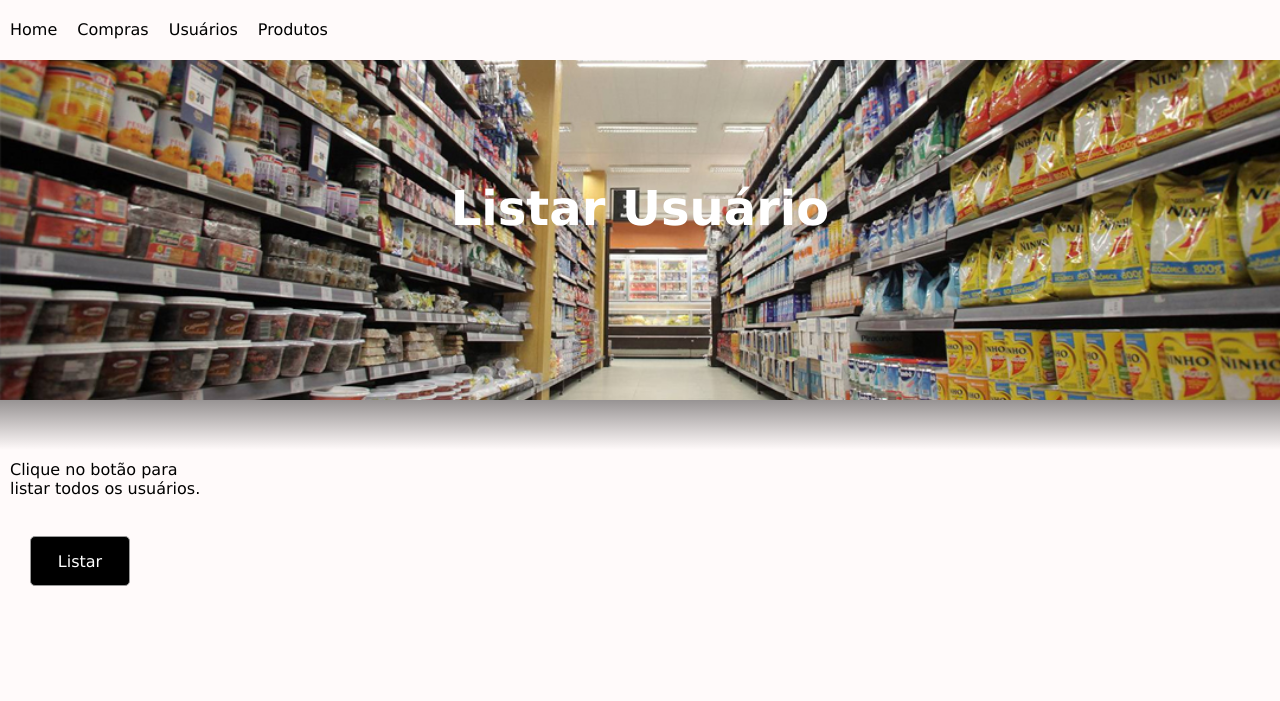
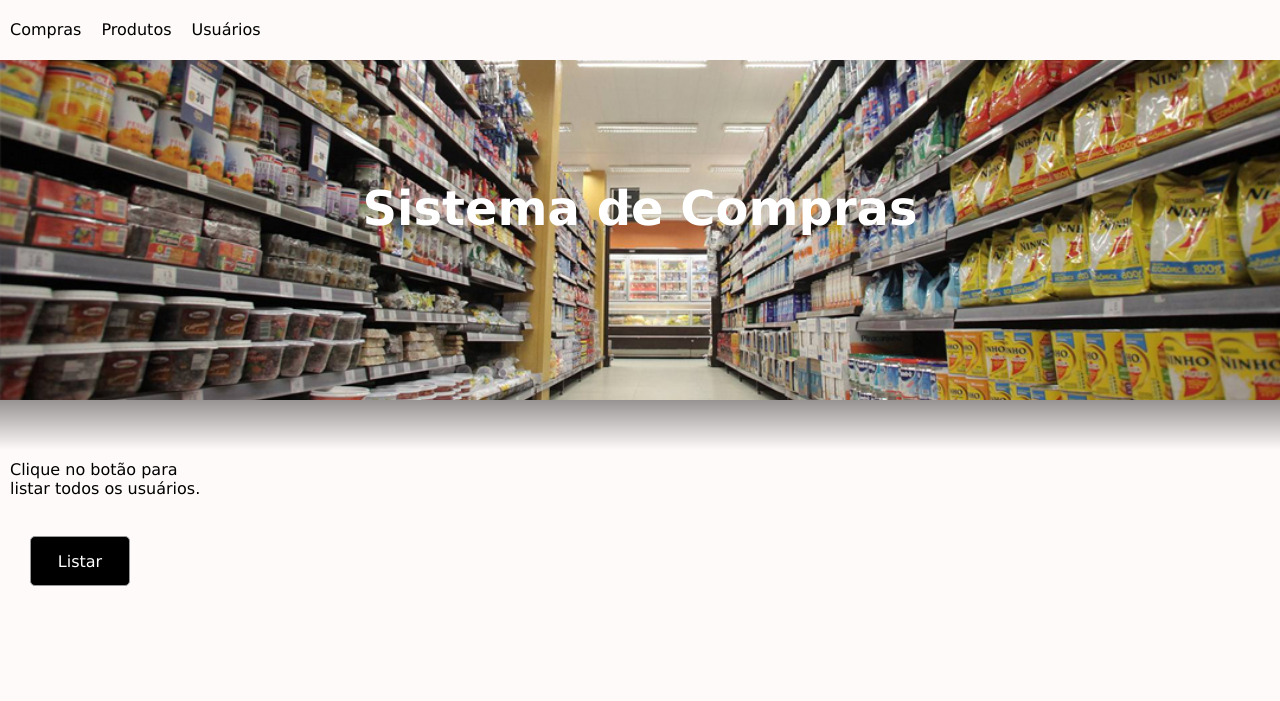
Before and after one commit to FranVen02/projeto-final-modelagem, a plain HTML site: page front/usuarios/usuarioListar.html in a window 1280 px wide. Shown: the top 701 px of the page. Drawn offline with Linux system fonts and the light colour scheme.

Commit message:
navigation fixed

```diff
--- a/front/usuarios/usuarioListar.html
+++ b/front/usuarios/usuarioListar.html
@@ -13,14 +13,13 @@
 
         <nav>
 
-            <a href="../index.html">Home</a>
-            <a href="../compra/compraIndex.html">Compras</a>
-            <a href="../usuarios/usuarioIndex.html">Usuários</a>
-            <a href="../produtos/produtoIndex.html">Produtos</a>
+            <a href="../compraIndex.html">Compras</a>
+            <a href="../produtoIndex.html">Produtos</a>
+            <a href="../usuarioIndex.html">Usuários</a>
 
         </nav>
 
-        <h1>Listar Usuário</h1>
+        <h1>Sistema de Compras</h1>
 
     </header>
     <div id="fade"></div>
```
Also changed, not shown: front/compra/compraApagar.html (+3 -4 lines), front/compra/compraAtualizar.html (+3 -4 lines), front/compra/compraCadastrar.html (+3 -4 lines), front/compra/compraListar.html (+3 -4 lines), front/compraIndex.html (renamed from front/compra/compraIndex.html, +3 -3 lines), front/produtos/produtoApagar.html (+3 -4 lines), front/produtos/produtoAtualizar.html (+3 -4 lines), front/produtos/produtoCadastrar.html (+3 -4 lines), front/produtos/produtoConsultar.html (+3 -4 lines), front/produtos/produtoListar.html (+3 -4 lines), front/usuarios/usuarioApagar.html (+3 -4 lines), front/usuarios/usuarioAtualizar.html (+3 -4 lines), front/usuarios/usuarioCadastrar.html (+3 -4 lines), front/usuarios/usuarioConsultar.html (+3 -4 lines), 2 more files.
